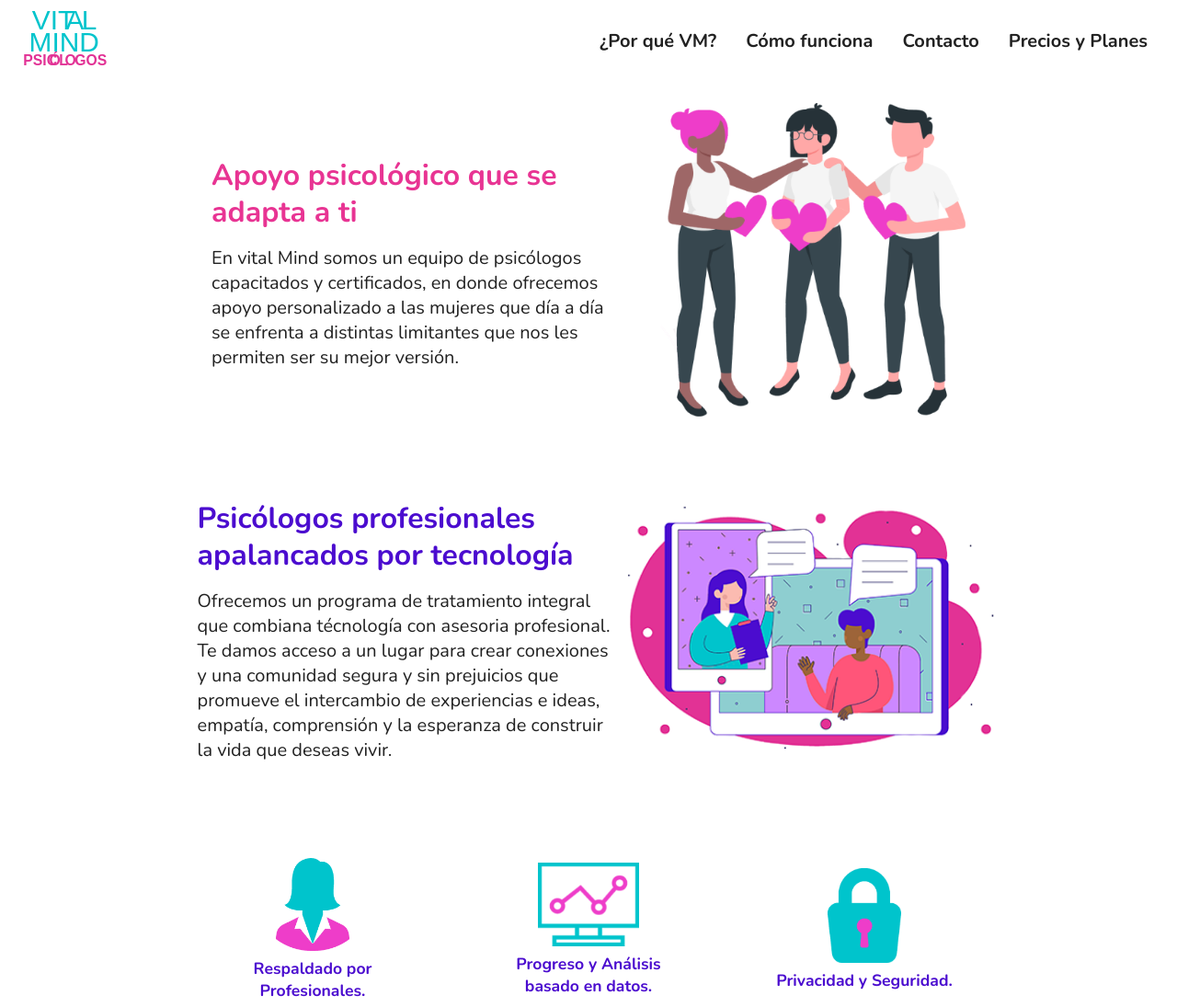
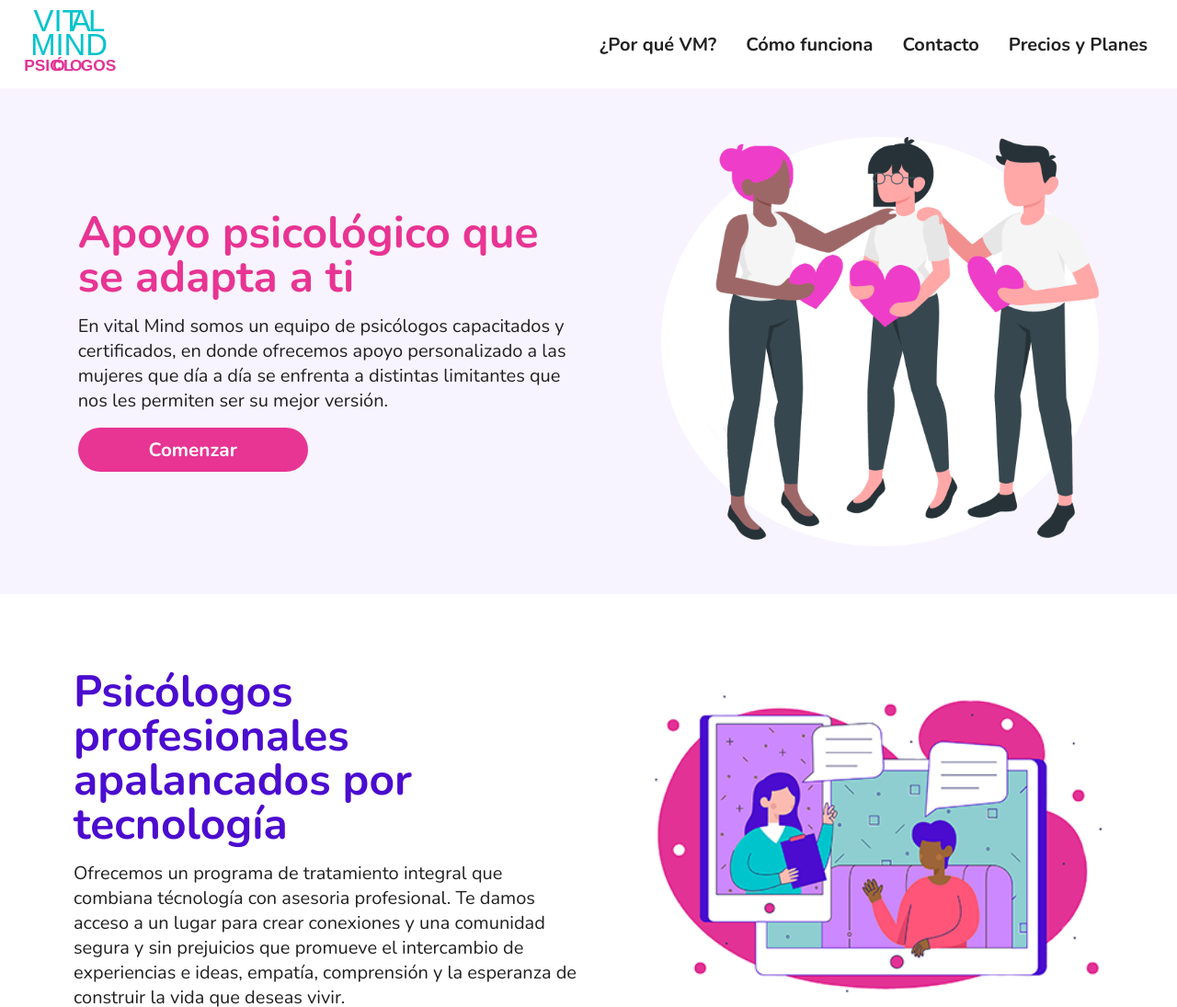
Before and after one commit to pedro412/vitalmind, a plain HTML site: page public/index.html in a window 1280 px wide. Shown: the top 1095 px of the page at 92% size. Drawn offline with nearby package versions, Linux system fonts and the light colour scheme.

Commit message:
[CHA] Style fixes

```diff
--- a/public/index.html
+++ b/public/index.html
@@ -6,13 +6,13 @@
     <meta name="viewport" content="width=device-width, initial-scale=1.0" />
     <title>Vital Mind</title>
     <link href="https://fonts.googleapis.com/css2?family=Nunito:wght@400;700&display=swap" rel="stylesheet" />
-    <link rel="stylesheet" href="/styles/styles.css" />
+    <link rel="stylesheet" href="./styles/styles.css" />
 </head>
 
 <body>
     <nav class="navbar">
         <a class="navbar-brand" href="#">
-            <img src="./assets/logo.svg" alt="vital mind" />
+            <img style="width: 110px;" src="./assets/logo.svg" alt="vital mind" />
         </a>
         <ul class="navbar-nav">
             <li class="nav-item">
@@ -30,7 +30,7 @@
         </ul>
     </nav>
     <div class="container">
-        <div class="flex-container">
+        <div style="background-color: #f8f4ff;" class="flex-container">
             <div class="home-text">
                 <h2 class="header-text text-danger">Apoyo psicológico que se adapta a ti</h2>
                 <p>
@@ -39,9 +39,11 @@
                     que día a día se enfrenta a distintas limitantes que nos les
                     permiten ser su mejor versión.
                 </p>
+                <button class="button-home" type="button">Comenzar</button>
             </div>
-            <div>
-                <img class="home-image" src="./assets/amigos.png" alt="amigos">
+            <div style="background-color: #ffffff;
+            border-radius: 60%;">
+                <img class="img-fluid" src="./assets/amigos.png" alt="amigos">
             </div>
         </div>
         <div class="flex-container">
@@ -60,8 +62,8 @@
                     la esperanza de construir la vida que deseas vivir.
                 </p>
             </div>
-            <div>
-                <img class="img-fluid pl-2" src="./assets/tablets.png" alt="tableta">
+            <div class="porque-img">
+                <img class="img-fluid" src="./assets/tablets.png" alt="tableta">
             </div>
         </div>
         <div class="features-container">
--- a/public/styles/styles.css
+++ b/public/styles/styles.css
@@ -13,6 +13,15 @@ h2 {
   margin-bottom: 1rem;
 }
 
+p {
+  margin-bottom: 1rem;
+}
+
+button {
+  font-family: "Nunito", sans-serif;
+  border: none;
+}
+
 .navbar {
   position: relative;
   display: -ms-flexbox;
@@ -24,7 +33,6 @@ h2 {
   -ms-flex-pack: justify;
   justify-content: space-between;
   padding: 0.5rem 1rem;
-  height: 70px;
 }
 
 .navbar-nav {
@@ -48,10 +56,17 @@ h2 {
 .container {
   width: 100%;
   position: relative;
-  /* padding-right: 15px;
-  padding-left: 15px;
-  margin-right: auto;
-  margin-left: auto; */
+}
+
+.button-home {
+  border-radius: 30px;
+  padding: 10px;
+  font-size: 1.3rem;
+  font-weight: bold;
+  background-color: #e83493;
+  color: #fff;
+  width: 250px;
+  cursor: pointer;
 }
 
 .navbar-brand img {
@@ -59,16 +74,15 @@ h2 {
 }
 
 .flex-container {
-  width: 100%;
-  height: 400px;
+  height: 550px;
   display: flex;
-  justify-content: center;
+  justify-content: space-evenly;
   align-items: center;
   position: relative;
 }
 
 .home-text {
-  max-width: 450px;
+  max-width: 550px;
 }
 
 .home-image {
@@ -76,15 +90,19 @@ h2 {
 }
 
 .header-text {
-  font-size: 2rem;
-  line-height: 2.5rem;
+  font-size: 3rem;
+  line-height: 3rem;
+}
+
+.porque-img {
+  min-width: 490px;
 }
 
 .features-container {
   display: flex;
   justify-content: space-around;
   align-items: center;
-  max-width: 900px;
+  max-width: 1140px;
   margin: auto;
   height: 250px;
 }
```
